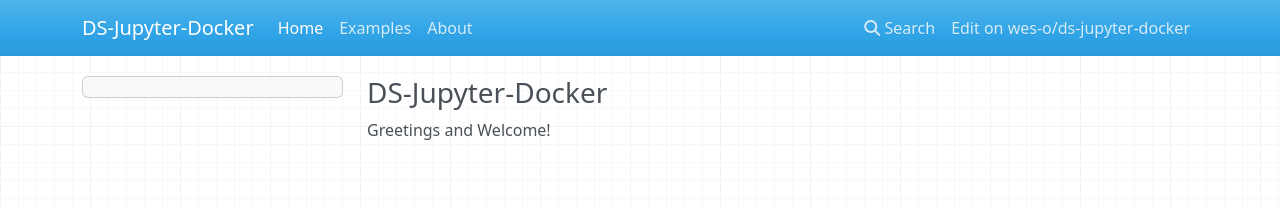
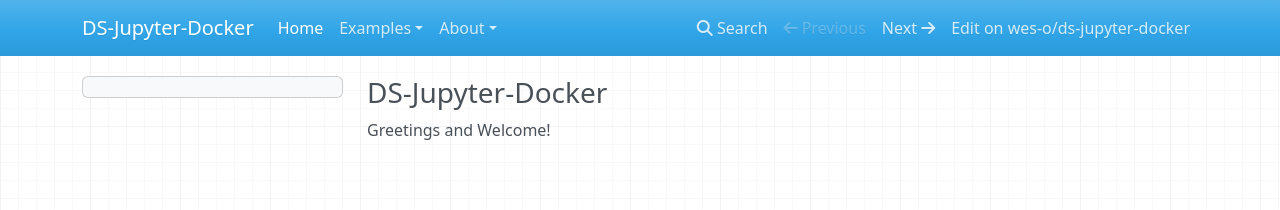
Before and after one commit to wes-o/ds-jupyter-docker, an MkDocs documentation site: the page built from docs/index.md, in a window 1280 px wide. Shown: the top 210 px of the page. Built offline with MkDocs 1.6.1, drawn with Linux system fonts in a browser that asks for light colours; nearby versions of some CDN libraries.

Commit message:
edited for yamllint check

```diff
--- a/mkdocs.yml
+++ b/mkdocs.yml
@@ -8,12 +8,12 @@
 nav:
     - Home: 'index.md'
     - Examples:
-        -'All Examples':'examples.md'
+        - 'All Examples': 'examples.md'
     - About:
-        -'License':'license.md'
+        - 'License': 'license.md'
 markdown_extensions:
     - toc:
-        baselevel: 2
+        baselevel: '2'
         permalink: "#"
 theme:
     name: mkdocs
```
